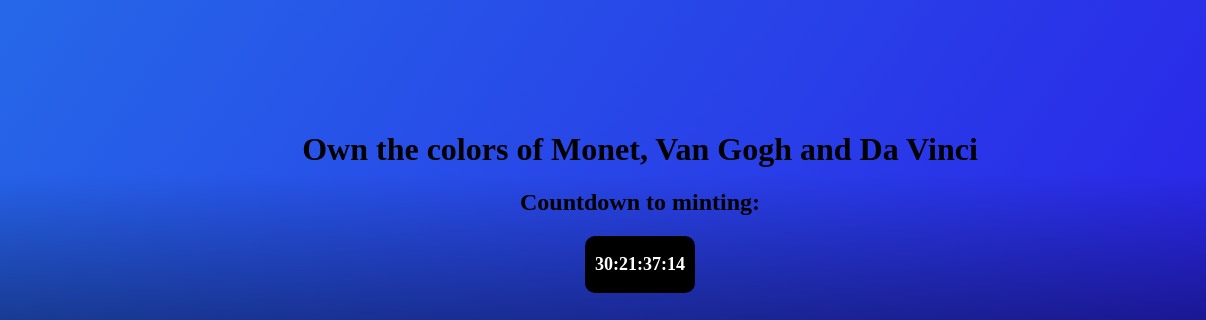
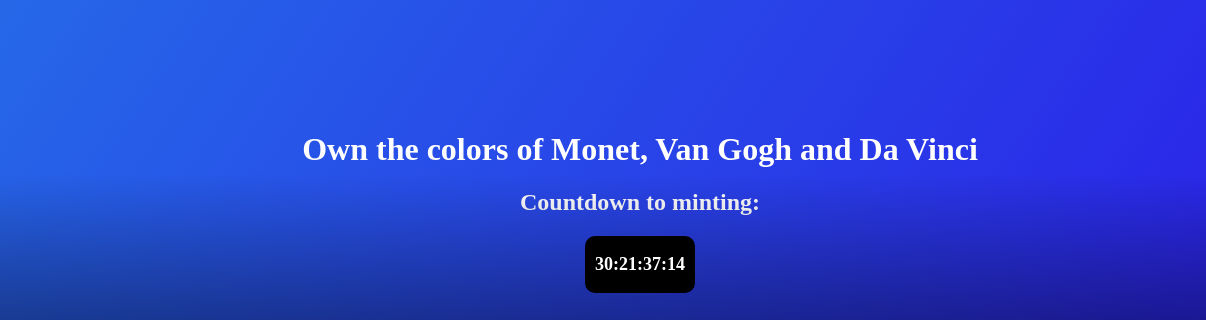
Before and after one commit to finndayton/ACC_website, a plain HTML site: page index.html in a window 1280 px wide. Shown: the part 227-547 px from the top of the page, 0-1206 px from the left. Drawn offline with nearby package versions, Linux system fonts and the light colour scheme.

Commit message:
Change home page text to white

```diff
--- a/index.html
+++ b/index.html
@@ -64,7 +64,8 @@
         <div id="countdown-container">
           <p id="countdown"></p>
         </div>
-      </div <!-- Down arrow -->
+      </div>
+      <!-- Down arrow -->
       <a href="#art"><span></span></a>
     </div>
 
--- a/styles/home.css
+++ b/styles/home.css
@@ -210,6 +210,7 @@
 
 #hero {
   width: 80%;
+  color: white;
 }
 
 #home-message {
```
